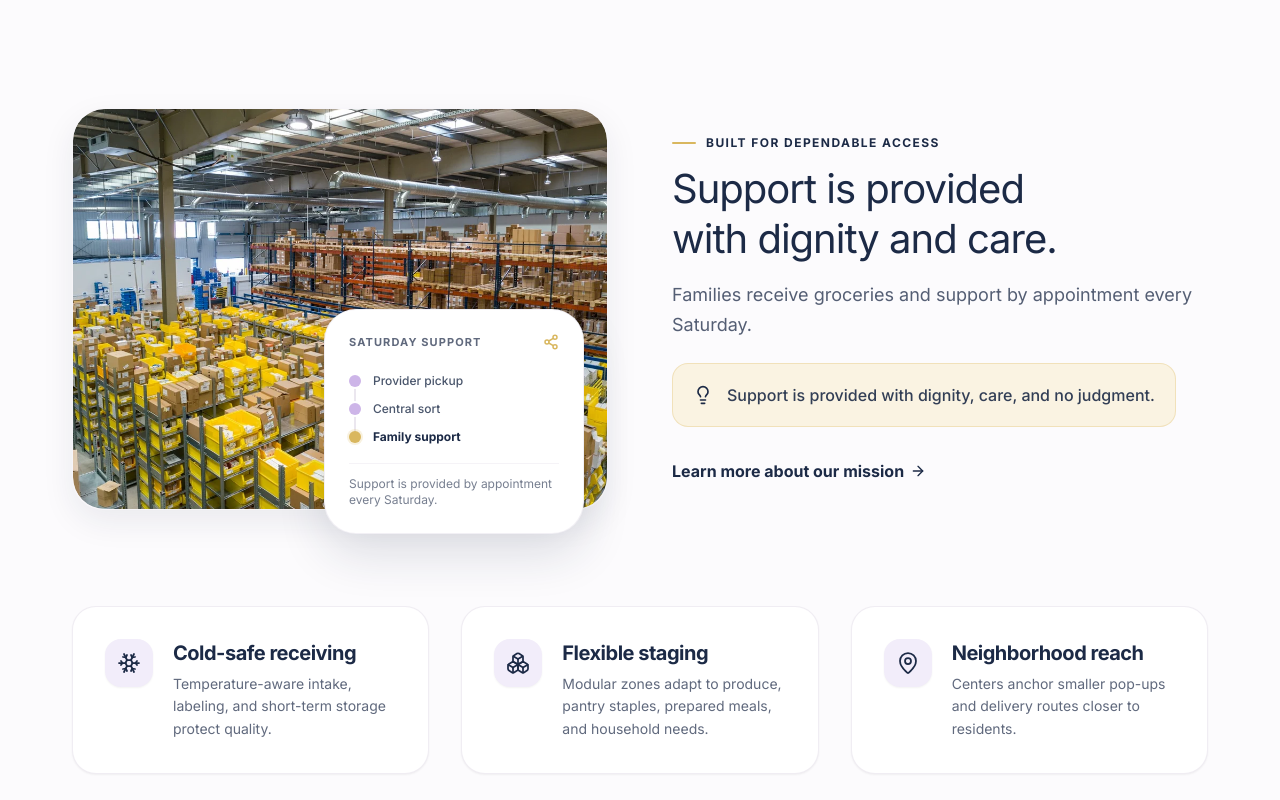
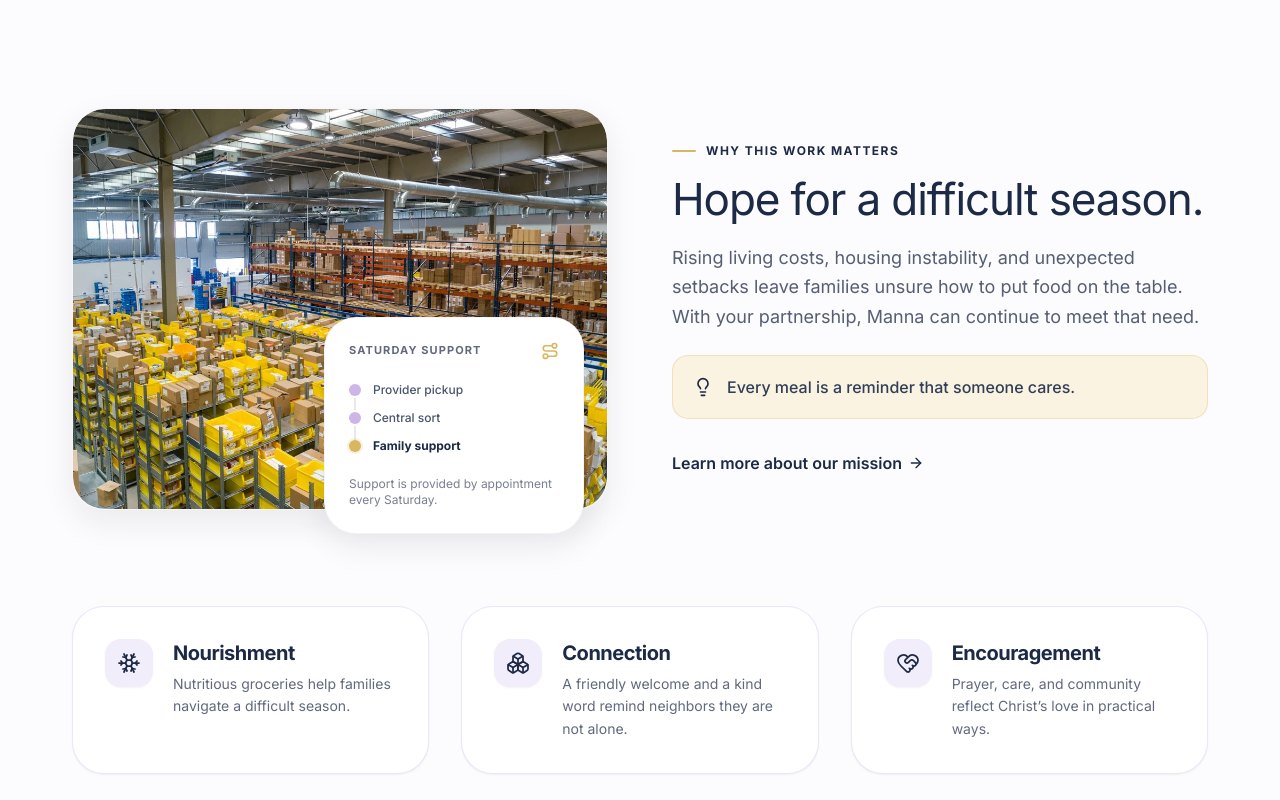
Before and after one commit to Rohitmehta395/MSAM, a Next.js app: page / in a window 1280 px wide. Shown: the part 5680-6480 px from the top of the page. Built offline with nearby package versions, Linux system fonts and the light colour scheme; no server answers.

Commit message:
feat: add operational footprint section component and home content data

```diff
--- a/src/components/sections/OperationalFootprint.tsx
+++ b/src/components/sections/OperationalFootprint.tsx
@@ -1,5 +1,5 @@
 import React from 'react';
-import { Share2 } from 'lucide-react';
+import { Route } from 'lucide-react';
 import { cn } from '@/lib/cn';
 import { Section } from '@/components/ui/Section';
 import { Container } from '@/components/ui/Container';
@@ -22,17 +22,18 @@ export interface OperationalFootprintProps {
 /**
  * Home page Operational Footprint section.
  *
- * Grounded in Figma frame: `design-reference/Home Page/5-Operational footprint.png`
+ * Grounded in Figma frame: `design-reference/Home Page/5-Operational footprint - updated.png`
  * Layout:
  * 1. Top Two-Column Block:
  *    - Left: Primary operational warehouse photograph (`aspect-[4/3] rounded-card`) with
  *      the floating "Saturday support" mini-timeline card anchored at the bottom-right.
- *    - Right: "BUILT FOR DEPENDABLE ACCESS" eyebrow, section headline, explanatory lead copy,
- *      warm-tinted Lightbulb callout card, and "Learn more about our mission →" link.
- * 2. Bottom Three Feature Cards:
- *    - Cold-safe receiving (Snowflake icon in lavender badge)
- *    - Flexible staging (Boxes icon in lavender badge)
- *    - Neighborhood reach (MapPin icon in lavender badge)
+ *    - Right: "WHY THIS WORK MATTERS" eyebrow, section headline ("Hope for a difficult season."),
+ *      explanatory lead copy, warm-tinted Lightbulb callout card ("Every meal is a reminder that someone cares."),
+ *      and "Learn more about our mission →" link.
+ * 2. Bottom Three Value Cards:
+ *    - Nourishment (Snowflake icon in lavender badge)
+ *    - Connection (Boxes icon in lavender badge)
+ *    - Encouragement (HeartHandshake icon in lavender badge)
  *
  * Architecture note:
  * - Uses `<Section bleed tone="canvas" spacing="none">` with a single `<Container className="max-w-[1440px]">`
@@ -69,13 +70,13 @@ export function OperationalFootprint({ content, className }: OperationalFootprin
             </div>
 
             {/* Floating "Saturday support" Mini-Timeline Card */}
-            <div className="rounded-card shadow-float border-border/50 absolute right-4 -bottom-4 z-10 w-[240px] border bg-white p-5 sm:right-6 sm:-bottom-6 sm:w-[260px] sm:p-6">
-              {/* Card Header: Title + Share/Flow Icon */}
+            <div className="rounded-card shadow-card border-border/40 absolute right-3 -bottom-4 z-10 w-[240px] border bg-white p-5 sm:right-6 sm:-bottom-6 sm:w-[260px] sm:p-6">
+              {/* Card Header: Title + Route Icon */}
               <div className="flex items-center justify-between">
                 <span className="text-navy/70 text-[11px] font-bold tracking-widest uppercase">
                   {miniTimeline.title}
                 </span>
-                <Share2 className="text-gold h-4 w-4 shrink-0 stroke-[2.2]" />
+                <Route className="text-gold h-4.5 w-4.5 shrink-0 stroke-[2.2]" />
               </div>
 
               {/* 3-Step Timeline Dots */}
@@ -108,7 +109,7 @@ export function OperationalFootprint({ content, className }: OperationalFootprin
               </div>
 
               {/* Card Footer Note */}
-              <p className="border-border/40 text-navy/60 mt-3 border-t pt-3 text-[11px] leading-snug sm:text-xs">
+              <p className="text-navy/60 mt-4 text-[11px] leading-snug sm:text-xs">
                 {miniTimeline.note}
               </p>
             </div>
@@ -119,7 +120,7 @@ export function OperationalFootprint({ content, className }: OperationalFootprin
             <Eyebrow className="mb-3">{eyebrow}</Eyebrow>
             <Heading
               as="h2"
-              className="text-navy font-sans text-3xl leading-tight font-normal tracking-tight text-balance sm:text-4xl lg:text-[40px]"
+              className="text-navy font-sans text-3xl leading-tight font-normal tracking-tight text-balance sm:text-4xl lg:text-[44px]"
             >
               {headline}
             </Heading>
@@ -128,7 +129,7 @@ export function OperationalFootprint({ content, className }: OperationalFootprin
             </p>
 
             {/* Lightbulb Callout Box */}
-            <div className="border-gold/30 text-navy mt-6 flex max-w-xl items-center gap-3.5 rounded-2xl border bg-[#FAF3E2] p-4 sm:p-5">
+            <div className="border-gold/30 text-navy mt-6 flex w-full max-w-xl items-center gap-3.5 rounded-2xl border bg-[#FAF3E2] p-4 sm:p-5">
               <CalloutIcon className="text-navy h-5 w-5 shrink-0" />
               <p className="text-navy/90 text-sm leading-snug font-medium sm:text-base">
                 {callout.text}
@@ -137,7 +138,7 @@ export function OperationalFootprint({ content, className }: OperationalFootprin
 
             {/* Link to Mission */}
             <div className="mt-6 sm:mt-8">
-              <TextLink href={action.href} className="text-sm sm:text-base">
+              <TextLink href={action.href} className="text-sm font-semibold sm:text-base">
                 {action.label}
               </TextLink>
             </div>
@@ -145,17 +146,17 @@ export function OperationalFootprint({ content, className }: OperationalFootprin
         </div>
 
         {/* Bottom Three Feature Cards */}
-        <div className="mt-16 grid grid-cols-1 gap-6 sm:mt-20 md:grid-cols-3 lg:mt-24 lg:gap-8">
+        <div className="mt-16 grid grid-cols-1 gap-6 sm:mt-20 lg:mt-24 lg:grid-cols-3 lg:gap-8">
           {features.map((feature) => {
             const FeatureIcon = feature.icon;
 
             return (
               <div
                 key={feature.id}
-                className="rounded-panel border-border/60 flex items-start gap-4 border bg-white p-6 shadow-xs transition-all duration-200 sm:gap-5 sm:p-8"
+                className="rounded-card flex items-start gap-4 border border-[#E5DBF5]/70 bg-white p-6 shadow-xs transition-all duration-200 sm:gap-5 sm:p-8"
               >
                 {/* Icon Badge in soft lavender */}
-                <div className="bg-lavender text-navy flex h-12 w-12 shrink-0 items-center justify-center rounded-2xl shadow-xs">
+                <div className="text-navy flex h-12 w-12 shrink-0 items-center justify-center rounded-2xl bg-[#F2EDFA] shadow-xs">
                   <FeatureIcon className="h-6 w-6 stroke-[1.75]" />
                 </div>
 
--- a/src/content/home.ts
+++ b/src/content/home.ts
@@ -1,11 +1,11 @@
 import {
-  MapPin,
   Building2,
   Share2,
   Truck,
   Users,
   HandHeart,
   Handshake,
+  HeartHandshake,
   CircleDollarSign,
   Snowflake,
   Boxes,
@@ -515,15 +515,15 @@ export interface HomeOperationalFootprintContent {
 
 /**
  * Operational Footprint content grounded in:
- * `design-reference/Home Page/5-Operational footprint.png`
+ * `design-reference/Home Page/5-Operational footprint - updated.png`
  */
 export const homeOperationalFootprintContent: HomeOperationalFootprintContent = {
-  eyebrow: 'BUILT FOR DEPENDABLE ACCESS',
-  headline: 'Support is provided with dignity and care.',
-  lead: 'Families receive groceries and support by appointment every Saturday.',
+  eyebrow: 'WHY THIS WORK MATTERS',
+  headline: 'Hope for a difficult season.',
+  lead: 'Rising living costs, housing instability, and unexpected setbacks leave families unsure how to put food on the table. With your partnership, Manna can continue to meet that need.',
   callout: {
     icon: Lightbulb,
-    text: 'Support is provided with dignity, care, and no judgment.',
+    text: 'Every meal is a reminder that someone cares.',
   },
   action: {
     label: 'Learn more about our mission',
@@ -541,23 +541,22 @@ export const homeOperationalFootprintContent: HomeOperationalFootprintContent =
   },
   features: [
     {
-      id: 'cold-safe',
+      id: 'nourishment',
       icon: Snowflake,
-      title: 'Cold-safe receiving',
-      description: 'Temperature-aware intake, labeling, and short-term storage protect quality.',
+      title: 'Nourishment',
+      description: 'Nutritious groceries help families navigate a difficult season.',
     },
     {
-      id: 'flexible-staging',
+      id: 'connection',
       icon: Boxes,
-      title: 'Flexible staging',
-      description:
-        'Modular zones adapt to produce, pantry staples, prepared meals, and household needs.',
+      title: 'Connection',
+      description: 'A friendly welcome and a kind word remind neighbors they are not alone.',
     },
     {
-      id: 'neighborhood-reach',
-      icon: MapPin,
-      title: 'Neighborhood reach',
-      description: 'Centers anchor smaller pop-ups and delivery routes closer to residents.',
+      id: 'encouragement',
+      icon: HeartHandshake,
+      title: 'Encouragement',
+      description: 'Prayer, care, and community reflect Christ’s love in practical ways.',
     },
   ],
 };
```
